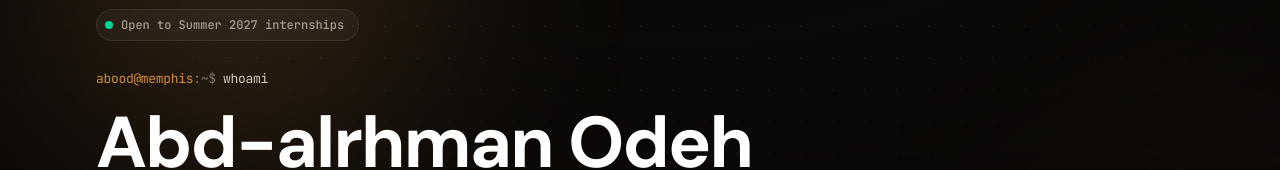
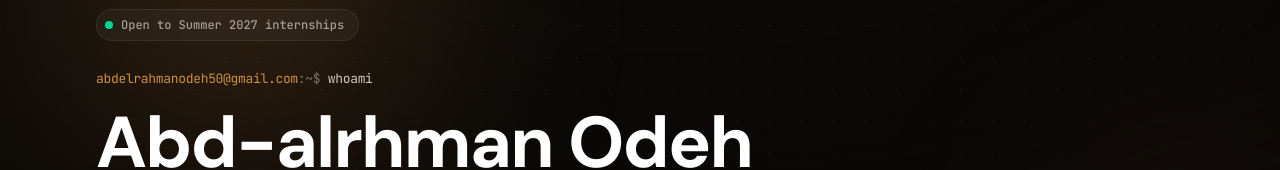
Before and after one commit to NOKIA05/E-Portfolio, a React (Vite) app in the folder frontend/: page / in a window 1280 px wide. Shown: the part 167-337 px from the top of the page. Built offline with nearby package versions, Linux system fonts and the light colour scheme; no server answers; the database is empty.

Commit message:
Show real email in hero terminal prompt
Co-Authored-By: Claude Opus 5 <noreply@anthropic.com>
Claude-Session: https://claude.ai/code/session_012SxvnbAiYcxuku7tHoMcj1

```diff
--- a/frontend/src/pages/Home.jsx
+++ b/frontend/src/pages/Home.jsx
@@ -79,7 +79,7 @@ function Home() {
           className="mb-4 font-mono text-[13px] tracking-tight"
           aria-hidden="true"
         >
-          <span style={{ color: '#d18e3f' }}>abood@memphis</span>
+          <span style={{ color: '#d18e3f' }}>abdelrahmanodeh50@gmail.com</span>
           <span className="text-[#7d7365]">:~$ </span>
           <span className="text-[#d4c9ba]">whoami</span>
         </motion.p>
```
